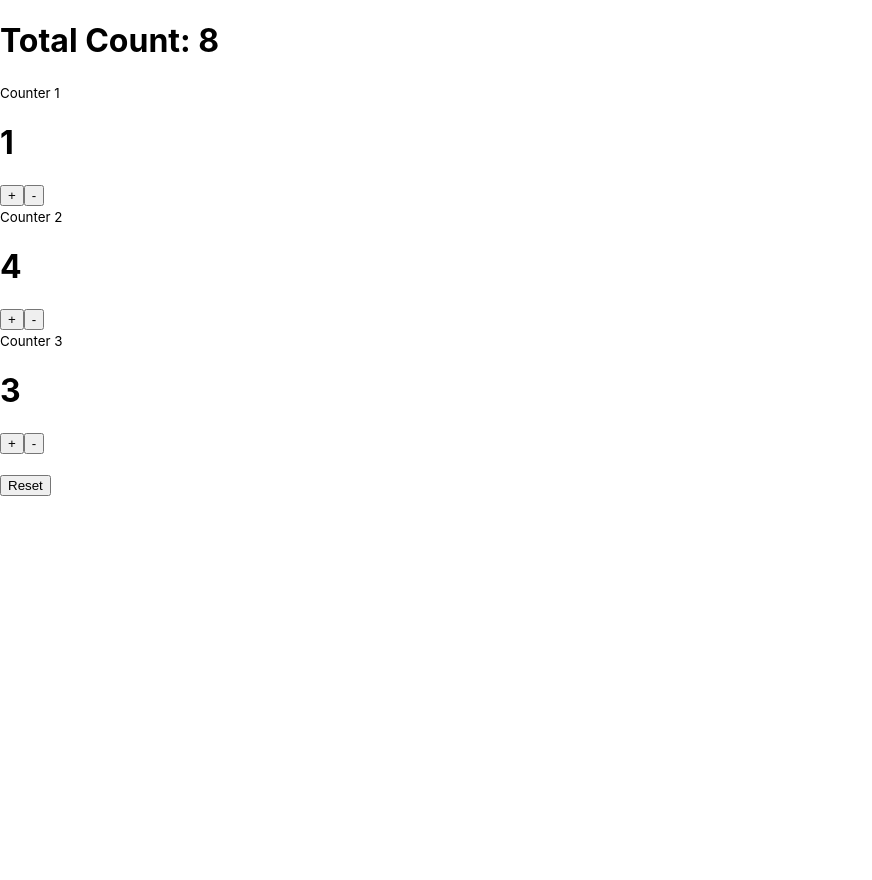
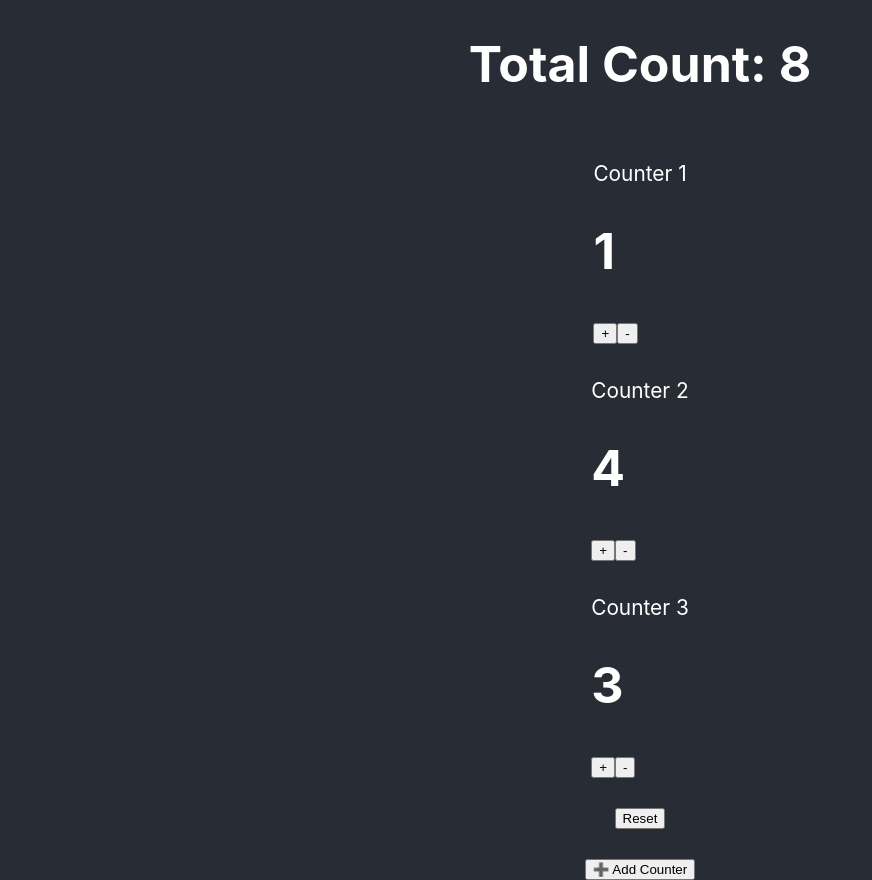
Before and after one commit to xcbhx/3330_props_and_state, a React (Create React App) app: page / in a window 1280 px wide. Shown: the whole page, without its empty margins (0-872 px from the left). Before the commit the page ends 800 px from the top, so only its background shows below. Built offline with nearby package versions, Linux system fonts and the light colour scheme.

Commit message:
Stretch Challenge 3: Dynamic Counter List

```diff
--- a/src/App.js
+++ b/src/App.js
@@ -23,6 +23,10 @@ function App() {
     setCounts(counts.map(() => 0));
   }
 
+  const addCounter = () => {
+    setCounts([...counts, 0]);
+  }
+
   return (
     <div className="App">
       <h1>Total Count: {counts.reduce((acc, num) => acc + num, 0)}</h1>
@@ -37,6 +41,8 @@ function App() {
       ))}
       <br />
       <button onClick={resetCounter}>Reset</button>
+      <br />
+      <button onClick={addCounter}>➕ Add Counter</button>
     </div>
   );
 }
--- a/src/Counter.js
+++ b/src/Counter.js
@@ -2,6 +2,7 @@
 function Counter(props) {
   return (
     <div className="Counter">
+      <br />
       <small>{props.label}</small>
       <h1>{props.value}</h1>
       <button onClick={props.increment}>+</button>
--- a/src/index.css
+++ b/src/index.css
@@ -11,3 +11,14 @@ code {
   font-family: source-code-pro, Menlo, Monaco, Consolas, 'Courier New',
     monospace;
 }
+
+.App {
+  background-color: #282c34;
+  min-height: 100vh;
+  display: flex;
+  flex-direction: column;
+  align-items: center;
+  justify-content: center;
+  font-size: 25px;
+  color: white;
+}
```
Also changed, not shown: src/App.css (+2 -5 lines).
